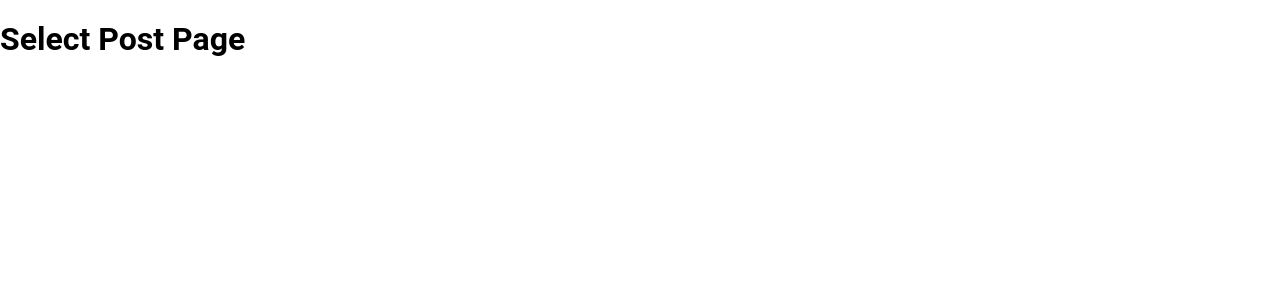
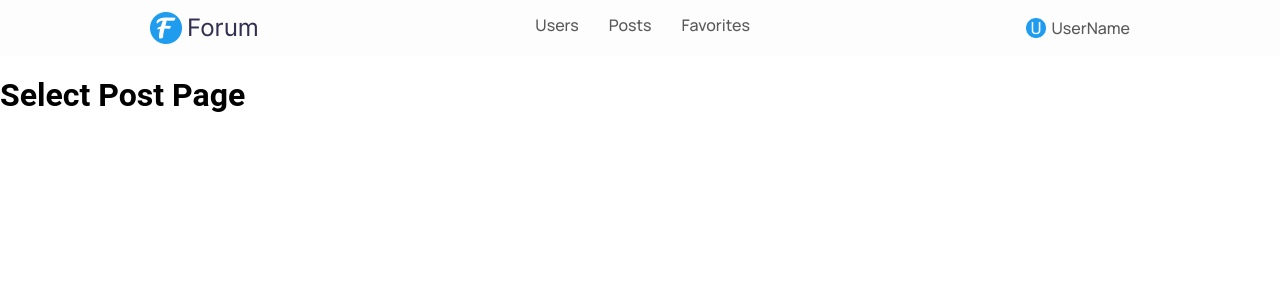
Before and after one commit to maybe-skiFF/forum-task, a React (Vite) app: page /posts/post/1 in a window 1280 px wide. Shown: the top 300 px of the page. Built offline with nearby package versions, Linux system fonts and the light colour scheme.

Commit message:
feat: add header to detailed post page

```diff
--- a/src/components/PostItem/PostItem.module.css
+++ b/src/components/PostItem/PostItem.module.css
@@ -9,6 +9,8 @@
   margin-bottom: 10px;
 
   position: relative;
+
+  cursor: pointer;
 }
 
 .postItemContent {
--- /dev/null
+++ b/src/pages/DetailedPostPage/DetailedPostPage.tsx
@@ -0,0 +1,12 @@
+import { Header } from '../../components/Header/Header';
+
+const DetailedPostPage = () => {
+  return (
+    <>
+      <Header />
+      <h1>Select Post Page</h1>
+    </>
+  );
+};
+
+export { DetailedPostPage };
--- a/src/pages/PostPage/PostPage.tsx
+++ /dev/null
@@ -1,9 +0,0 @@
-const PostPage = () => {
-  return (
-    <div>
-      <h1>Select Post Page</h1>
-    </div>
-  );
-};
-
-export { PostPage };
--- a/src/router/router.tsx
+++ b/src/router/router.tsx
@@ -2,7 +2,7 @@ import { createBrowserRouter } from 'react-router-dom';
 import { UsersPage } from '../pages/UsersPage/UsersPage';
 import { PostsPage } from '../pages/PostsPage/PostsPage';
 import { FavoritesPage } from '../pages/FavoritesPage/FavoritesPage';
-import { PostPage } from '../pages/PostPage/PostPage';
+import { DetailedPostPage } from '../pages/DetailedPostPage/DetailedPostPage';
 
 const router = createBrowserRouter(
   [
@@ -20,7 +20,7 @@ const router = createBrowserRouter(
     },
     {
       path: 'posts/post/:key',
-      element: <PostPage />,
+      element: <DetailedPostPage />,
     },
   ],
   {
```
